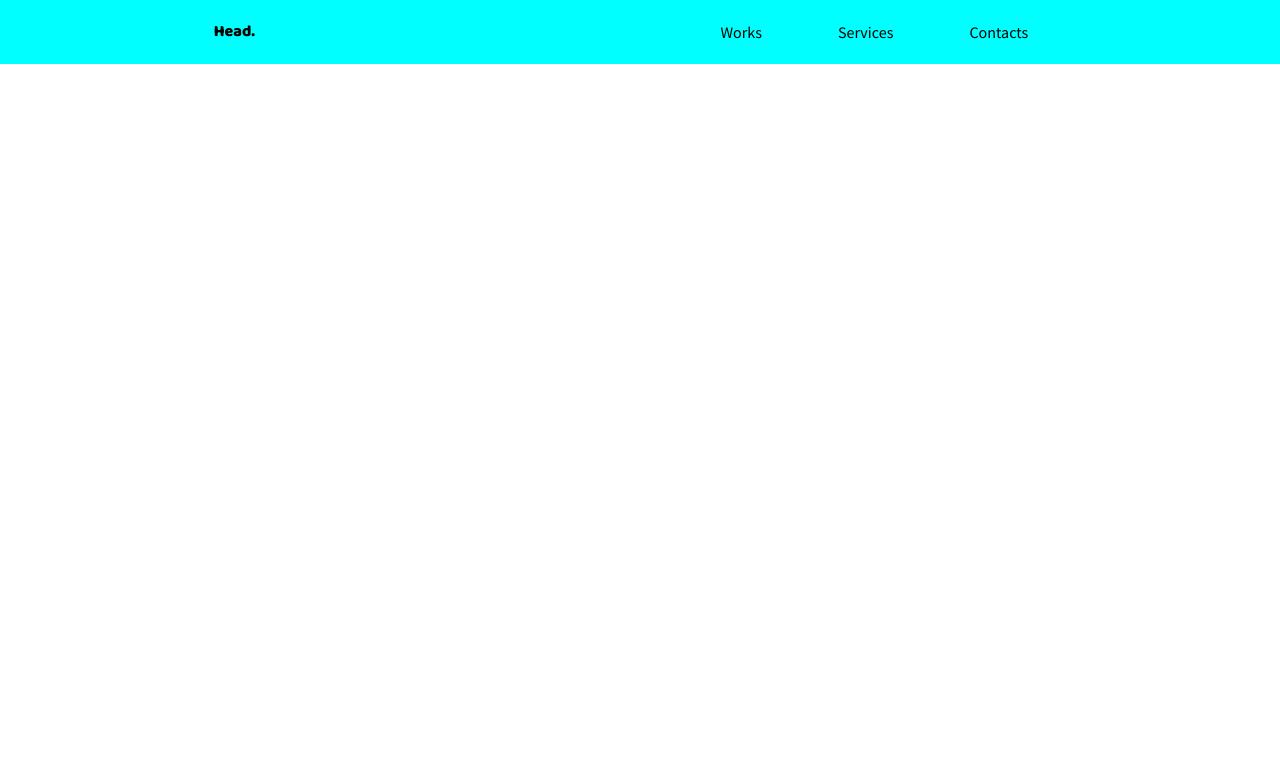
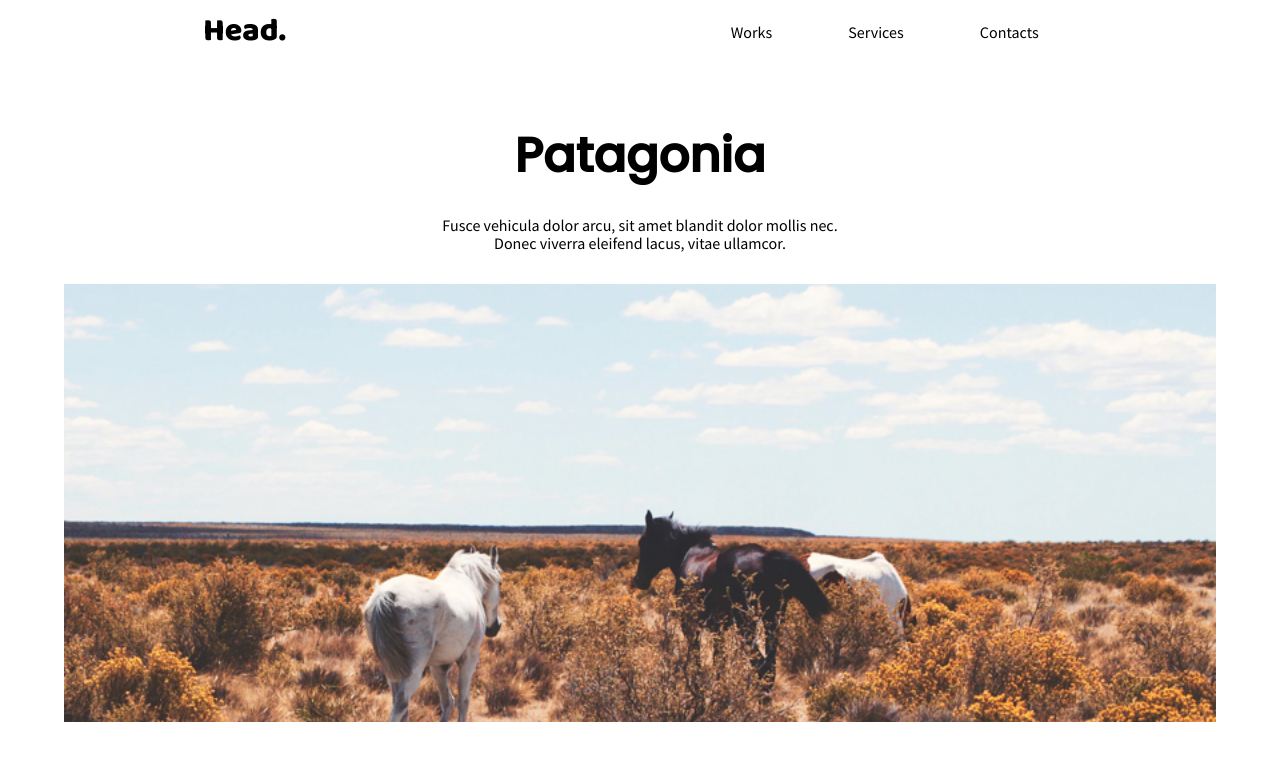
Before and after one commit to anneliedorsell/Patagonian-Wild-Horses, a plain HTML site: page index.html in a window 1280 px wide. Drawn offline with Linux system fonts and the light colour scheme.

Commit message:
styled main

```diff
--- a/index.html
+++ b/index.html
@@ -13,9 +13,8 @@
 </head>
 <body>
      <!--start header-->
-
     <header>
-
+        <!--start nav-->
         <nav class="nav-bar">
             <div class="nav-logo">
                 <h3 class="logo">Head.</h3>
@@ -26,29 +25,30 @@
                 <li class="nav-li"><a class="nav-link" href="#">Contacts</a></li>
             </ul>
         </nav>
-
-
+        <!--end nav-->
     </header>
-
-
     <!--start  main-->
-    <!-- <main>
+    <main>
         <div class="layout__main">
-            <h1 class="main__heading">Patagonia</h1>
-            <h3 class="main__info">Fusce vehicula dolor arcu, sit amet blandit dolor mollis nec.
-                Donec viverra eleifend lacus, vitae ullamcor.</h3>
-        <div class="pic-horses">
+            <div class="main__container">
+                <h1 class="main__heading">Patagonia
+                </h1>
+                <div>
+                    <p class="main__text">Fusce vehicula dolor arcu, sit amet blandit dolor mollis nec.<br>
+                        Donec viverra eleifend lacus, vitae ullamcor.
+                    </p>
+                </div>
+                <div class="main__pic">
                     <picture>
                         <source media="(max-width: 320px)" srcset="./images/horses-s.jpg">
                         <source media="(max-width: 768px)" srcset="./images/horses-m.jpg">
-                        <source media="(min-width: 1001px)" srcset="./images/horses-l.jpg">
-                        <img src="images/horses-s.jpg" alt="three wild horses grazing in Patagonia">
+                        <source media="(min-width: 769px)" srcset="./images/horses-l.jpg">
+                        <img src="images/horses-s.jpg" alt="three horses grazing in patagonia">
                     </picture>
                 </div>
-
+            </div>
         </div>
-
-
-    </main>     -->
+    </main>
+    <!--end  main-->
 </body>
 </html>
--- a/styles/index.css
+++ b/styles/index.css
@@ -6,7 +6,6 @@
 
 body {
     min-height: 100vh;
-
 }
 
 .nav-bar {
@@ -16,14 +15,13 @@ body {
     align-items: center;
     justify-items: baseline;
     min-height: 8vh;
-    background-color: aqua;
     font-family: 'Source Sans Pro', sans-serif;
     font-size: 1rem;
 }
 
 .logo {
     font-family: 'Baloo 2', cursive;
-    font-size: 1rem;
+    font-size: 2rem;
 }
 
 .nav-links {
@@ -40,5 +38,53 @@ body {
 .nav-li a {
     text-decoration: none;
     color: black;
+    border: 0.5rem;
+    padding: 0.5rem;
+}
+
+main {
+    width: 100%;
+    min-height: 90vh;
+    display: flex;
+    justify-content: center;
+}
+
+.layout__main {
+    width: 90%;
+    display: flex;
+    flex-direction: column;
+}
+
+.main__container {
+    width: 100%;
+    justify-content: center;
+    display: flex;
+    flex-direction: column;
+    margin-top: 2rem;
+}
+
+h1 {
+    font-family: 'Poppins', sans-serif;
+    font-size: 3rem;
+    text-align: center;
+}
+
+p {
+    font-family: 'Source Sans Pro', sans-serif;
+    font-size: 1rem;
+    text-align: center;
+    margin-bottom: 2rem;
+}
+
+@media screen and (max-width: 320px) {
+    .main__heading {
+        font-size: 1.5rem;
+    }
+}
+
+.man__pic, img {
+    width: 100%;
+    position: sticky;
+    border-bottom: 0px;
 
 }
```
